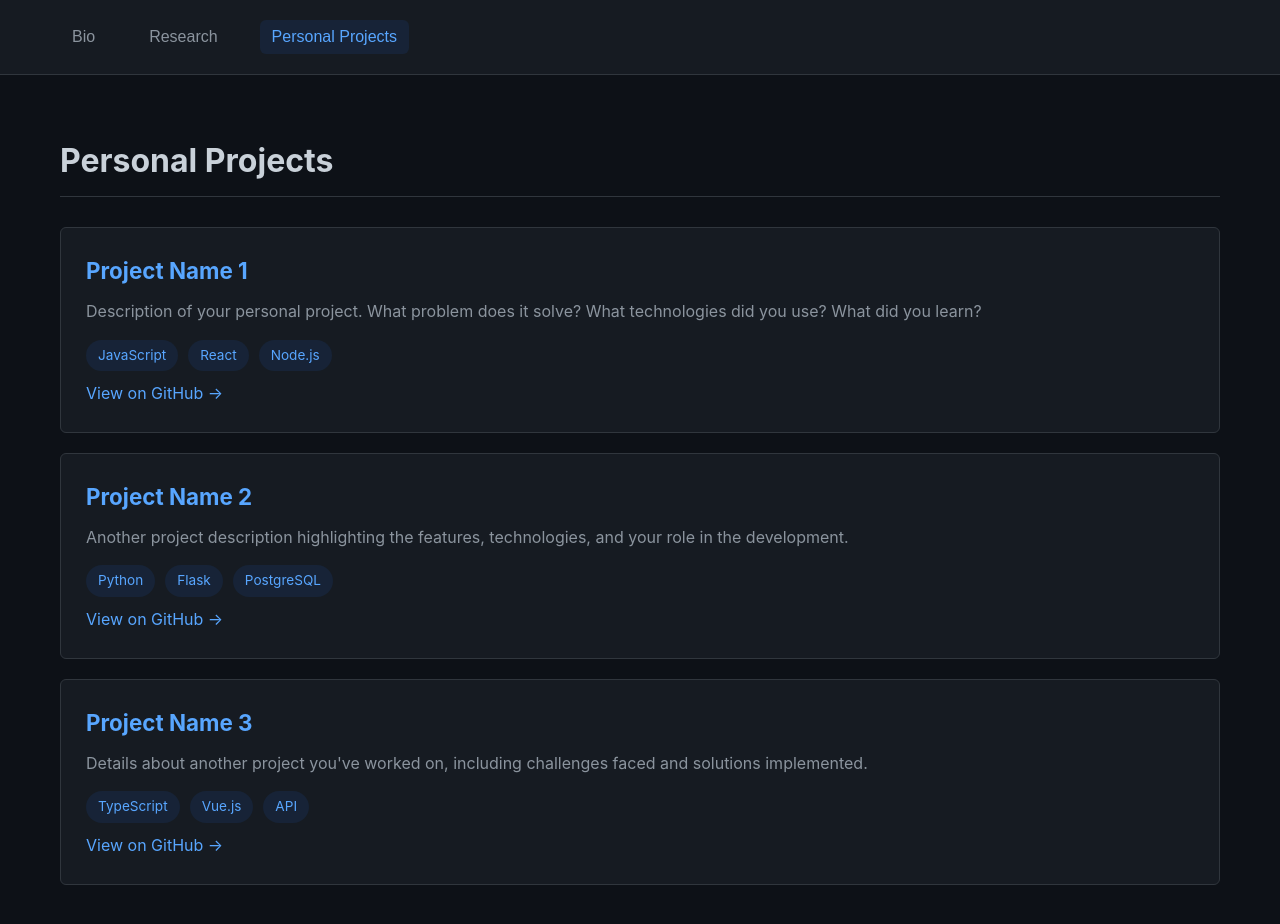
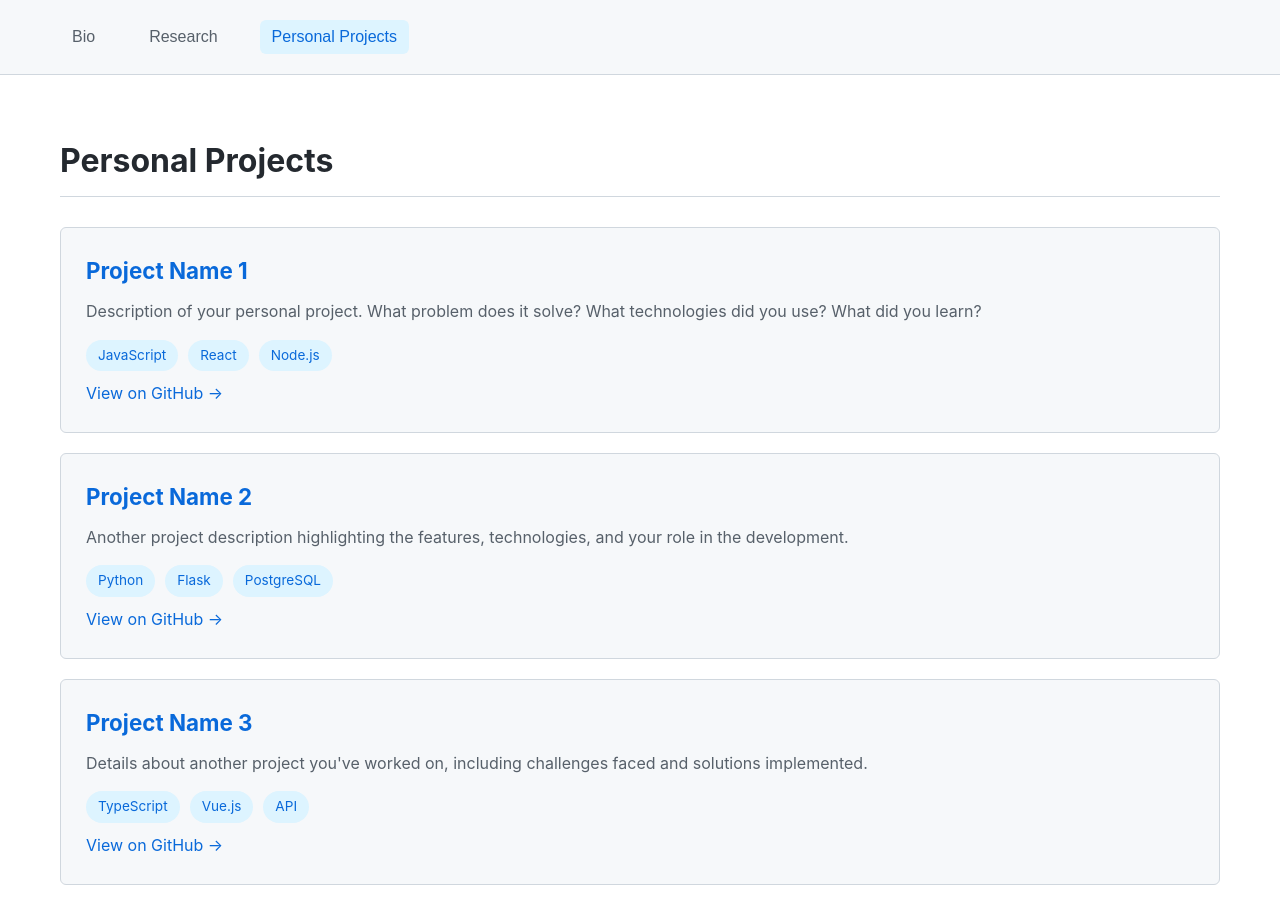
Before and after one commit to barisalparslan1/barisalparslan1.github.io, a plain HTML site: page index.html in a window 1280 px wide. Both pictures are taken after a click on the button "Personal Projects". Drawn offline with Linux system fonts and the light colour scheme.

Commit message:
Update index.html

```diff
--- a/index.html
+++ b/index.html
@@ -3,7 +3,7 @@
 <head>
     <meta charset="UTF-8">
     <meta name="viewport" content="width=device-width, initial-scale=1.0">
-    <title>Your Name - Personal Page</title>
+    <title>Baris Alparslan </title>
     <style>
         * {
             margin: 0;
@@ -13,8 +13,8 @@
 
         body {
             font-family: -apple-system, BlinkMacSystemFont, 'Segoe UI', Helvetica, Arial, sans-serif;
-            background: #0d1117;
-            color: #c9d1d9;
+            background: #ffffff;
+            color: #24292f;
             line-height: 1.6;
         }
 
@@ -25,8 +25,8 @@
         }
 
         header {
-            background: #161b22;
-            border-bottom: 1px solid #30363d;
+            background: #f6f8fa;
+            border-bottom: 1px solid #d0d7de;
             position: sticky;
             top: 0;
             z-index: 100;
@@ -44,7 +44,7 @@
         nav button {
             background: none;
             border: none;
-            color: #8b949e;
+            color: #57606a;
             font-size: 16px;
             cursor: pointer;
             padding: 8px 12px;
@@ -53,13 +53,13 @@
         }
 
         nav button:hover {
-            color: #c9d1d9;
-            background: #21262d;
+            color: #24292f;
+            background: #f6f8fa;
         }
 
         nav button.active {
-            color: #58a6ff;
-            background: #1f6feb1a;
+            color: #0969da;
+            background: #ddf4ff;
         }
 
         .tab-content {
@@ -80,7 +80,7 @@
             display: flex;
             gap: 40px;
             align-items: start;
-            margin-top: 50px;
+            margin-top: 40px;
             flex-wrap: wrap;
         }
 
@@ -92,7 +92,7 @@
             width: 350px;
             height: 350px;
             border-radius: 50%;
-            border: 3px solid #30363d;
+            border: 3px solid #d0d7de;
             object-fit: cover;
             image-rendering: auto;
             image-rendering: -webkit-optimize-contrast;
@@ -108,35 +108,35 @@
         }
 
         .bio-text h1 {
-            color: #c9d1d9;
+            color: #24292f;
             margin-bottom: 10px;
             font-size: 2.5em;
         }
 
         .bio-text h2 {
-            color: #8b949e;
+            color: #57606a;
             font-weight: 400;
             margin-bottom: 20px;
             font-size: 1.3em;
         }
 
         .bio-text p {
-            color: #8b949e;
+            color: #57606a;
             margin-bottom: 15px;
             font-size: 1.1em;
         }
 
         .section-title {
-            color: #c9d1d9;
+            color: #24292f;
             font-size: 2em;
             margin: 40px 0 30px 0;
             padding-bottom: 10px;
-            border-bottom: 1px solid #30363d;
+            border-bottom: 1px solid #d0d7de;
         }
 
         .research-item, .project-item {
-            background: #161b22;
-            border: 1px solid #30363d;
+            background: #f6f8fa;
+            border: 1px solid #d0d7de;
             border-radius: 6px;
             padding: 25px;
             margin-bottom: 20px;
@@ -144,17 +144,17 @@
         }
 
         .research-item:hover, .project-item:hover {
-            border-color: #58a6ff;
+            border-color: #0969da;
         }
 
         .research-item h3, .project-item h3 {
-            color: #58a6ff;
+            color: #0969da;
             margin-bottom: 10px;
             font-size: 1.4em;
         }
 
         .research-item p, .project-item p {
-            color: #8b949e;
+            color: #57606a;
             margin-bottom: 10px;
         }
 
@@ -166,8 +166,8 @@
         }
 
         .tag {
-            background: #1f6feb1a;
-            color: #58a6ff;
+            background: #ddf4ff;
+            color: #0969da;
             padding: 5px 12px;
             border-radius: 20px;
             font-size: 0.85em;
@@ -175,14 +175,14 @@
 
         .project-link {
             display: inline-block;
-            color: #58a6ff;
+            color: #0969da;
             text-decoration: none;
             margin-top: 10px;
             transition: color 0.3s;
         }
 
         .project-link:hover {
-            color: #79c0ff;
+            color: #0550ae;
         }
     </style>
 </head>
@@ -203,8 +203,8 @@
                     <img src="profile.png" alt="Profile Picture">
                 </div>
                 <div class="bio-text">
-                    <h1>Your Name</h1>
-                    <h2>Your Title / Position</h2>
+                    <h1>Baris Alparslan</h1>
+                    <h2>Researcher / Statistical Consultant</h2>
                     <p>
                         Welcome to my personal page! I'm a [your profession/field] passionate about [your interests].
                         With a background in [your background], I focus on [your focus areas].
```
